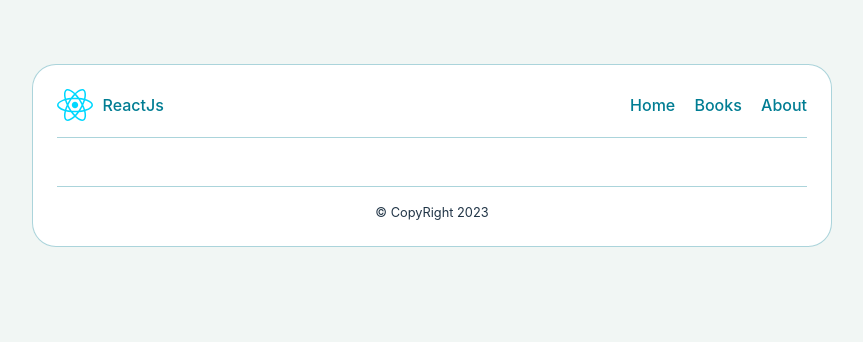
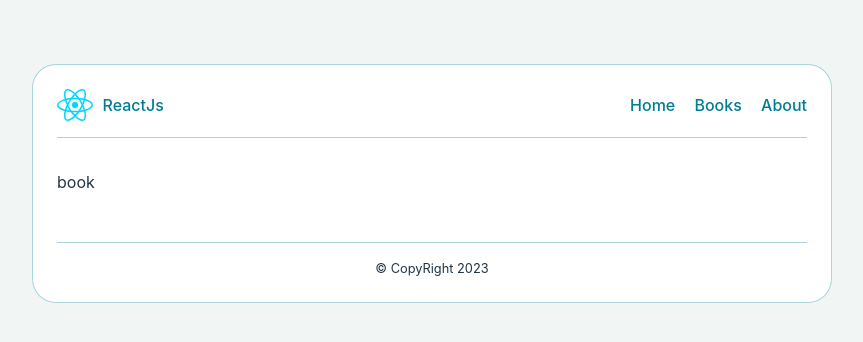
Before and after one commit to krgirard33/mern-starter, a React (Vite) app in the folder client/: page /books in a window 1280 px wide. Shown: the top 342 px of the page, without its empty margins (208-1071 px from the left). Built offline with nearby package versions, Linux system fonts and the light colour scheme.

Commit message:
created Book, and added it to App

```diff
--- a/client/src/App.jsx
+++ b/client/src/App.jsx
@@ -1,8 +1,9 @@
 import { BrowserRouter as Router, Route, Routes } from "react-router-dom";
 import Home from "./routes/Home/home";
-import About from "./routes/About/about"
-import Header from "./components/Header"
-import Footer from "./components/Footer"
+import About from "./routes/About/about";
+import Book from "./routes/Book/book";
+import Header from "./components/Header";
+import Footer from "./components/Footer";
 
 function App() {
   return (
@@ -12,6 +13,7 @@ function App() {
         <Routes>
           <Route path="/" element={<Home />} />
           <Route path="/about" element={<About />} />
+          <Route path="/books" element={<Book />} />
         </Routes>
         <Footer />
       </Router>
--- /dev/null
+++ b/client/src/routes/Book/book.jsx
@@ -0,0 +1,9 @@
+import React from 'react'
+
+function Book() {
+  return (
+    <div>book</div>
+  )
+}
+
+export default Book
```
Also changed, not shown: 1 other file (tests, documents, lock files or other folders).
